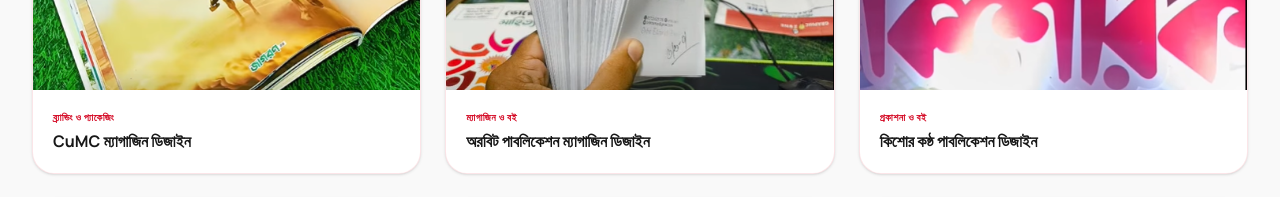
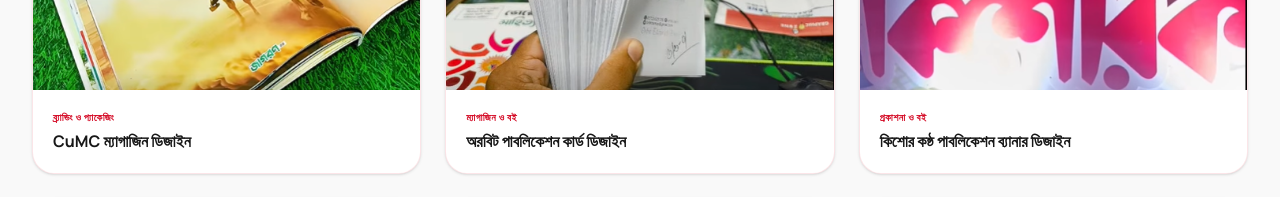
Before and after one commit to khalid586/graphic-zone, a Next.js app: page / in a window 1280 px wide. Shown: the part 2260-2457 px from the top of the page. Built offline with nearby package versions, Linux system fonts and the light colour scheme.

Commit message:
FIX : Data update

```diff
--- a/src/data/constants.ts
+++ b/src/data/constants.ts
@@ -9,8 +9,8 @@ export const SERVICES: ServiceItem[] = [
 
 export const PORTFOLIO: PortfolioItem[] = [
     { id: 1, title: 'CuMC ম্যাগাজিন ডিজাইন', cat: 'ব্র্যান্ডিং ও প্যাকেজিং', desc: 'আধুনিক ডিজাইন এবং উদ্ভাবনী লেআউটের সাথে পণ্যের ব্র্যান্ডিং এবং প্যাকেজিং যা বাজারে আলাদা পরিচয় তৈরি করে এবং গ্রাহকদের আকৃষ্ট করে।', img: '/portfolio images/adhunik-cumc.png' },
-    { id: 2, title: 'অরবিট পাবলিকেশন ম্যাগাজিন ডিজাইন', cat: 'ম্যাগাজিন ও বই', desc: 'পেশাদার ম্যাগাজিন লেআউট ডিজাইন এবং উচ্চ মানের প্রিন্টিং যা পাঠকদের জন্য আকর্ষণীয় এবং পেশাদার অভিজ্ঞতা প্রদান করে।', img: '/portfolio images/orbit publications.png' },
-    { id: 3, title: 'কিশোর কন্ঠ পাবলিকেশন ডিজাইন', cat: 'প্রকাশনা ও বই', desc: 'শিশু ও কিশোর পাঠকদের জন্য আকর্ষণীয় প্রকাশনার সম্পূর্ণ ডিজাইন এবং প্রিন্টিং যা শিক্ষামূলক এবং মনোমুগ্ধকর উভয়ই।', img: '/portfolio images/kishor-kantha.png' },
+    { id: 2, title: 'অরবিট পাবলিকেশন কার্ড ডিজাইন', cat: 'ম্যাগাজিন ও বই', desc: 'পেশাদার ম্যাগাজিন লেআউট ডিজাইন এবং উচ্চ মানের প্রিন্টিং যা পাঠকদের জন্য আকর্ষণীয় এবং পেশাদার অভিজ্ঞতা প্রদান করে।', img: '/portfolio images/orbit publications.png' },
+    { id: 3, title: 'কিশোর কন্ঠ পাবলিকেশন ব্যানার ডিজাইন', cat: 'প্রকাশনা ও বই', desc: 'শিশু ও কিশোর পাঠকদের জন্য আকর্ষণীয় প্রকাশনার সম্পূর্ণ ডিজাইন এবং প্রিন্টিং যা শিক্ষামূলক এবং মনোমুগ্ধকর উভয়ই।', img: '/portfolio images/kishor-kantha.png' },
     { id: 4, title: 'মেজবান ইভেন্ট ডিজাইন ও প্রচারমূলক উপকরণ', cat: 'ইভেন্ট ও বিজ্ঞাপন', desc: 'ইভেন্ট এবং অনুষ্ঠানের জন্য সম্পূর্ণ ডিজাইন প্যাকেজ যার মধ্যে রয়েছে আমন্ত্রণ কার্ড, ব্যানার এবং প্রচারমূলক উপকরণ।', img: '/portfolio images/mejban1.png' },
     { id: 5, title: 'তাইমিয়ান মেগাজিন ডিজাইন', cat: 'ব্র্যান্ডিং প্যাকেজ', desc: 'ঐতিহ্যবাহী পণ্যের জন্য আধুনিক এবং আকর্ষণীয় ব্র্যান্ডিং যা ঐতিহ্য ও আধুনিকতার সমন্বয় ঘটায় এবং গ্রাহকদের সাথে সংযোগ স্থাপন করে।', img: '/portfolio images/taimiyans.png' },
     { id: 6, title: 'মেজবান ইভেন্ট কার্ড ও ডকুমেন্ট', cat: 'কার্ড ও স্টেশনারি', desc: 'বিশেষ অনুষ্ঠানের জন্য সূন্দর এবং মার্জিত কার্ড ডিজাইন যা আয়োজনকারীর স্বাদ এবং পেশাদারিত্ব প্রতিফলিত করে এবং অতিথিদের প্রভাবিত করে।', img: '/portfolio images/mejban2.png' },
```
